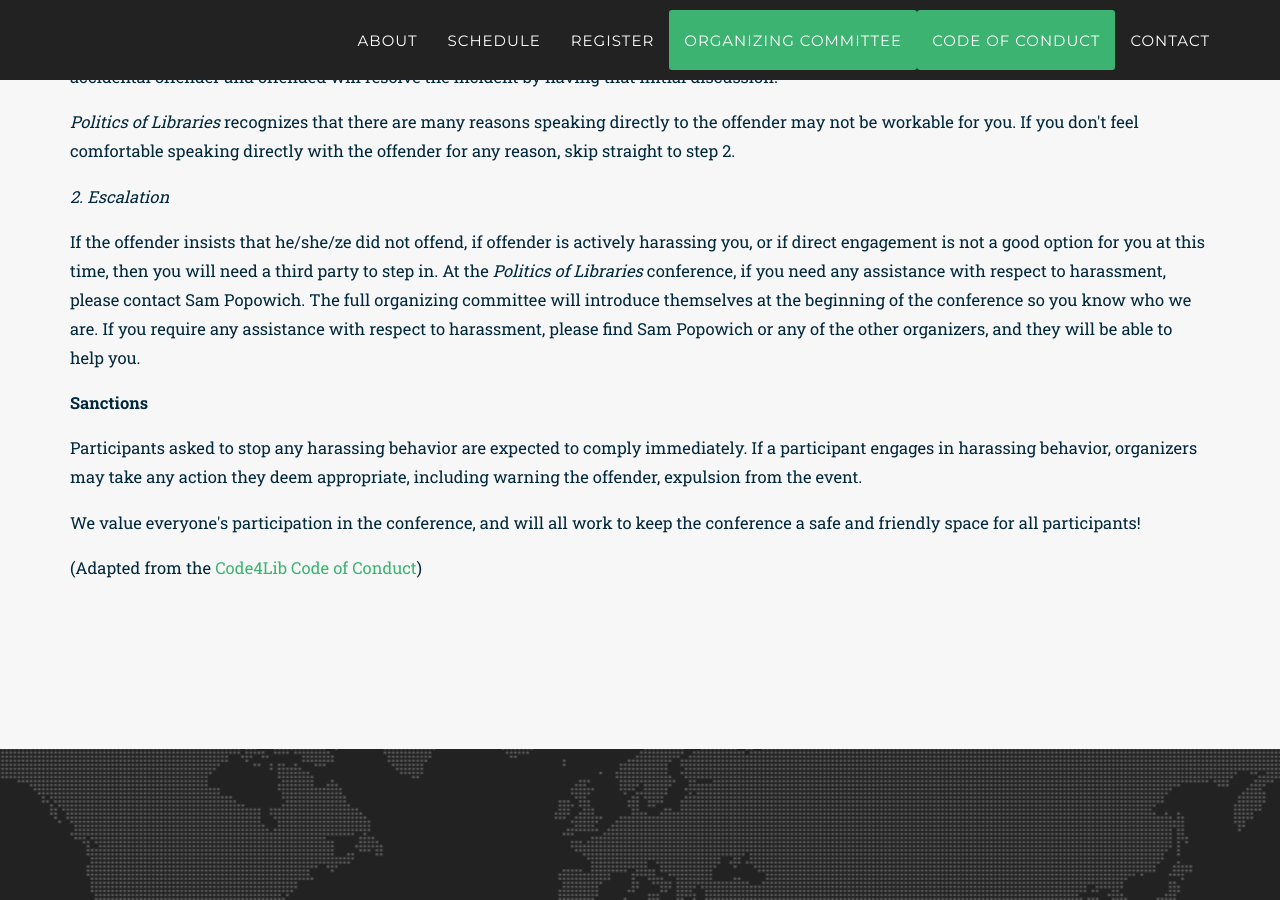
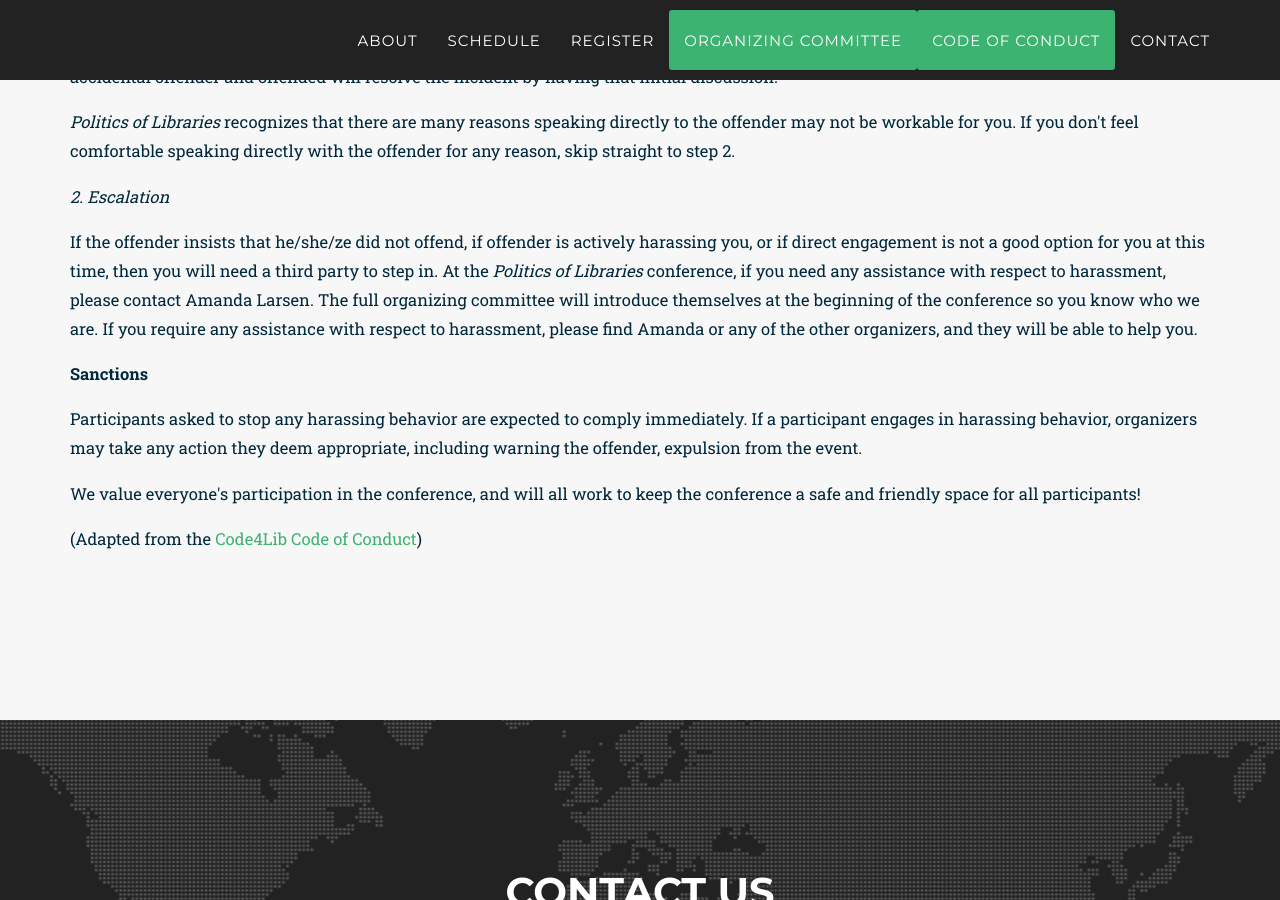
Before and after one commit to politicsoflibraries/politicsoflibraries.github.io, a Jekyll site: the page built from index.md, in a window 1280 px wide and 900 px high, scrolled down 5888 px. Built offline with Jekyll 4.4.1, drawn with Linux system fonts in a browser that asks for light colours; some web fonts are replaced.

Commit message:
Update duty officer.

```diff
--- a/_includes/2017_data/codeofconduct.html
+++ b/_includes/2017_data/codeofconduct.html
@@ -56,11 +56,11 @@
                       at this time, then you will need a third party to
                       step in. At the <em>Politics of Libraries</em>
                       conference, if you need any assistance with
-                      respect to harassment, please contact Sam
-                      Popowich. The full organizing committee will
+                      respect to harassment, please contact Amanda
+                      Larsen. The full organizing committee will
                       introduce themselves at the beginning of the
                       conference so you know who we are. If you require any assistance with
-                      respect to harassment, please find Sam Popowich or
+                      respect to harassment, please find Amanda or
                       any of the other
                       organizers, and they will be able to help you.</p>
 
```
Also changed, not shown: 2 other files.
